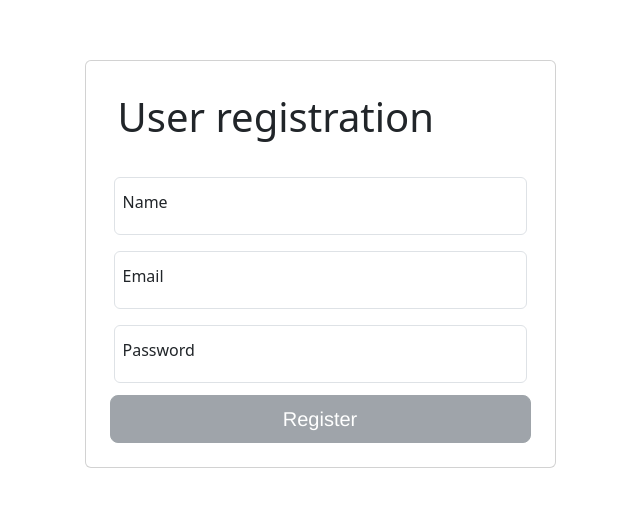
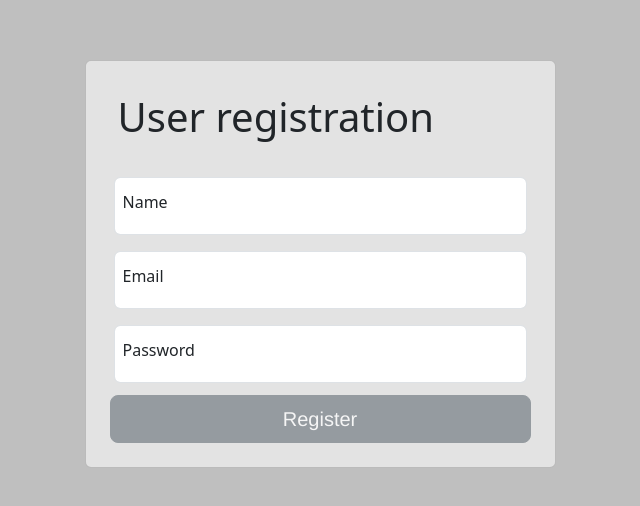
Before and after one commit to Kauan-Code19/DesenvolvimentoWebFrontEnd, an Angular app: page /register in a window 1280 px wide. Shown: the part 128-634 px from the top of the page, without its empty margins (320-960 px from the left). Built offline with nearby package versions, Linux system fonts and the light colour scheme; no server answers.

Commit message:
estilização da tela de register

```diff
--- a/src/app/pages/register/form-component-register/form-component-register.component.scss
+++ b/src/app/pages/register/form-component-register/form-component-register.component.scss
@@ -0,0 +1,5 @@
+.form-control:focus {
+    border-color: transparent;
+    box-shadow: none;
+    height: 70px; /* Altura do campo de entrada ao focar */
+}
--- a/src/app/pages/register/main-register/main-register.component.scss
+++ b/src/app/pages/register/main-register/main-register.component.scss
@@ -0,0 +1,7 @@
+.background {
+    background-color: rgba(128, 128, 128, 0.5);
+}
+
+.card {
+    background-color: rgba(242, 242, 242, 0.7);
+}
```
